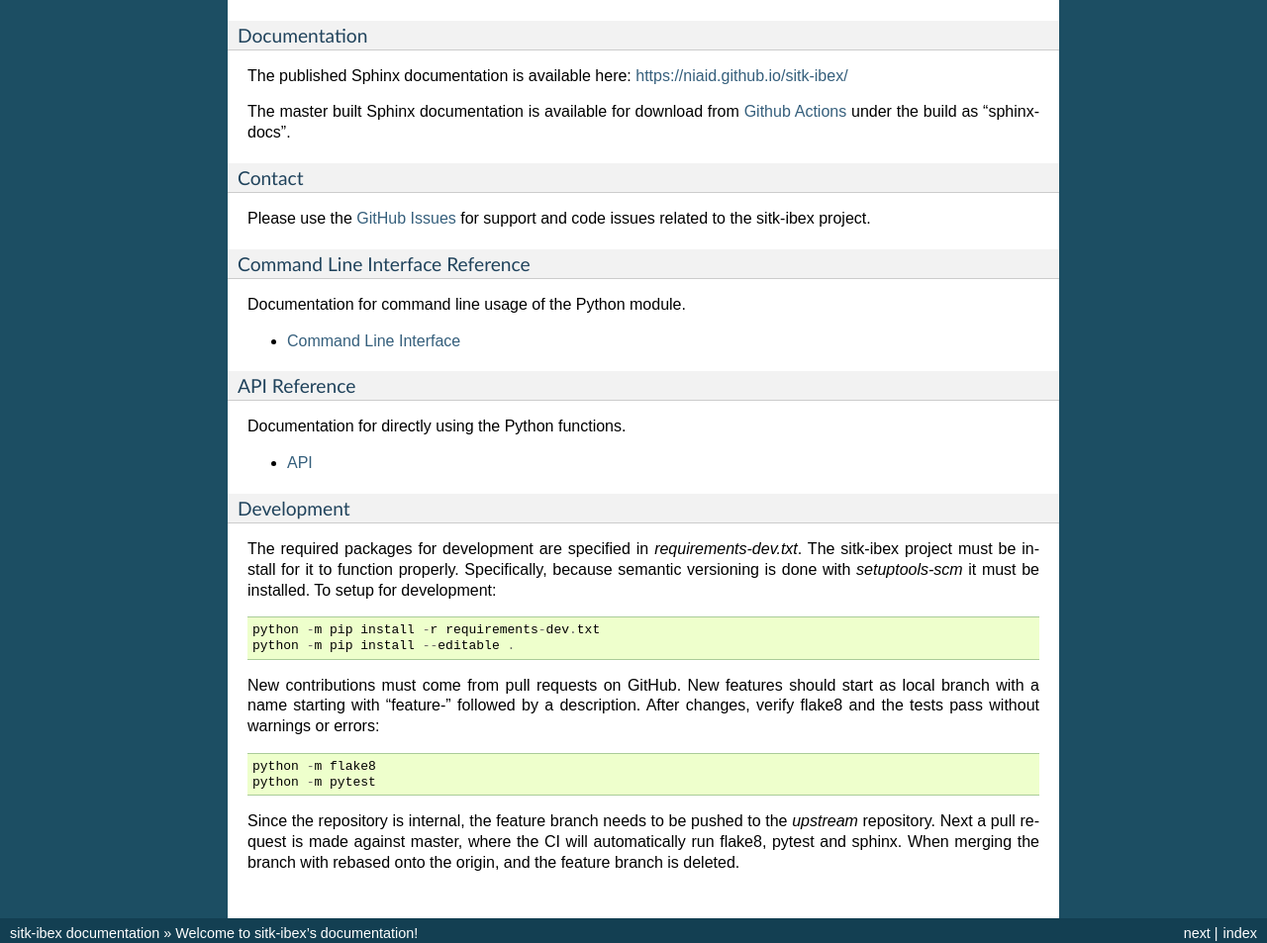
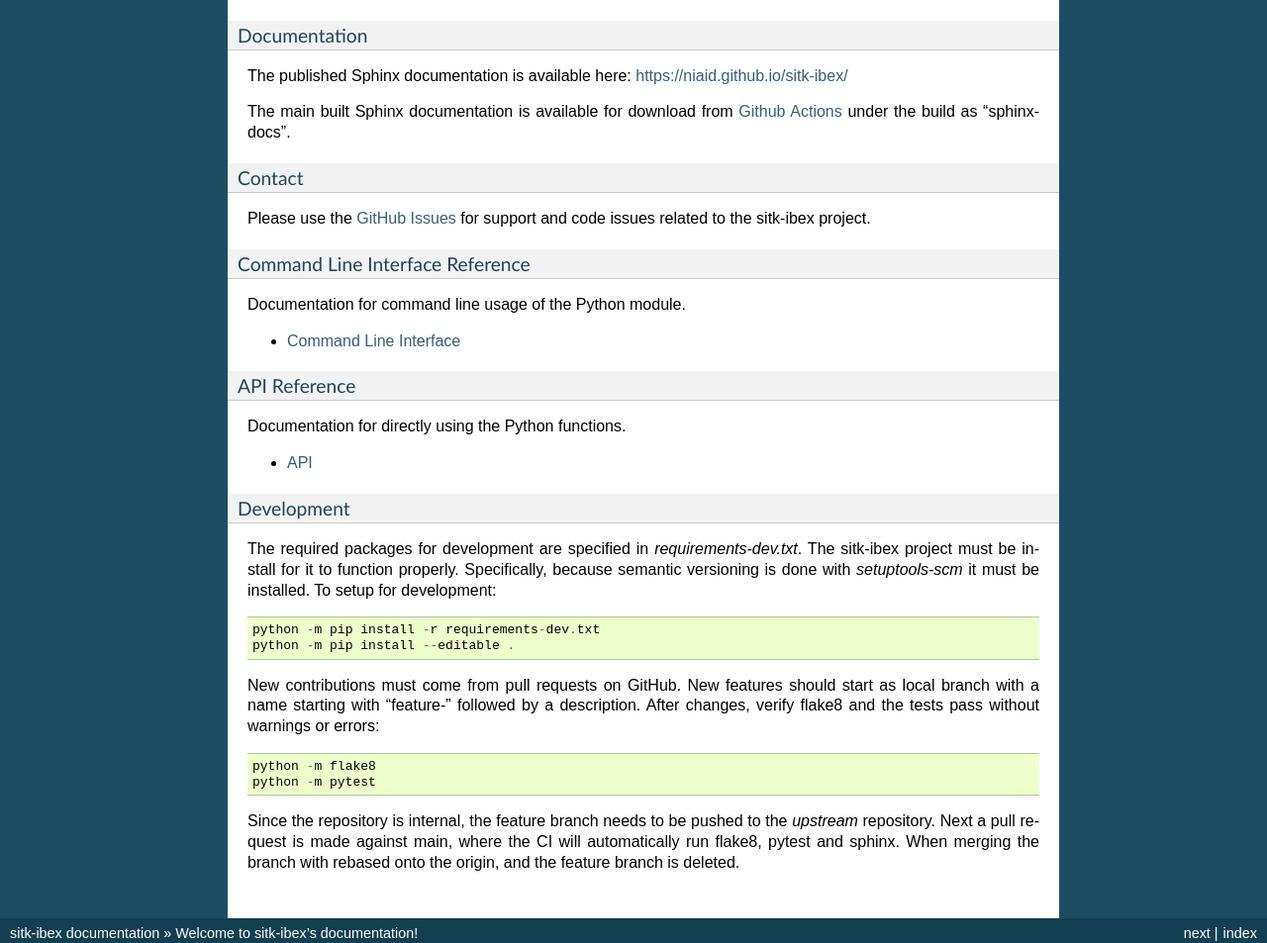
Before and after one commit to niaid/sitk-ibex, a Sphinx documentation site: the page built from docs/index.rst, in a window 1280 px wide and 1400 px high, scrolled down 1805 px. Shown: the part 442-1395 px from the top of the window at 99% size. Built offline with Sphinx 7.4.7, drawn with Linux system fonts in a browser that asks for light colours; the version number could not be read and is left out; some of the changed text lies outside the part shown.

Commit message:
Update CI and documentation for main branch rename

```diff
--- a/README.rst
+++ b/README.rst
@@ -30,9 +30,9 @@
 Build Status
 """"""""""""
 
-.. image:: https://github.com/niaid/sitk-ibex/workflows/Python%20Test%20and%20Package/badge.svg?branch=master&event=push
-   :target: https://github.com/niaid/sitk-ibex/actions?query=branch%3A+master+
-   :alt: Master Build Status
+.. image:: https://github.com/niaid/sitk-ibex/workflows/Python%20Test%20and%20Package/badge.svg?branch=main&event=push
+   :target: https://github.com/niaid/sitk-ibex/actions?query=branch%3A+main+
+   :alt: Main Build Status
 
 Installation
 ------------
@@ -42,7 +42,7 @@
 
  python -m pip install sitkibex[zarr]
 
-Wheels from the master branch can be download wheel from `Github Actions`_ in the
+Wheels from the main branch can be download wheel from `Github Actions`_ in the
 "python-package" artifact.
 
 Dependencies are conventionally specified in `setup.py` and `requirements.txt` and therefore installed as
@@ -57,7 +57,7 @@
 .. image:: https://zenodo.org/badge/DOI/10.5281/zenodo.4304786.svg
    :target: https://doi.org/10.5281/zenodo.4304786
 
-Any image and transform file format supported by `SimpleITK's IO <https://simpleitk.readthedocs.io/en/master/IO.html>`_
+Any image and transform file format supported by `SimpleITK's IO <https://simpleitk.readthedocs.io/en/main/IO.html>`_
 can be used by sitk-ibex. The NRRD or `NGFF <https://ngff.openmicroscopy.org/latest/>`_ image formats, and `txt` transform file
 extension are recommended.
 
@@ -135,7 +135,7 @@
 
 The published Sphinx documentation is available here: https://niaid.github.io/sitk-ibex/
 
-The master built Sphinx documentation is available for download from
+The main built Sphinx documentation is available for download from
 `Github Actions`_ under the build as "sphinx-docs".
 
 
@@ -149,7 +149,7 @@
 .. _SimpleITK toolkit: https://simpleitk.org
 .. _Fiji: https://fiji.sc
 .. _pip: https://pip.pypa.io/en/stable/quickstart/
-.. _Github Actions: https://github.com/niaid/sitk-ibex/actions?query=branch%3Amaster
+.. _Github Actions: https://github.com/niaid/sitk-ibex/actions?query=branch%3Amain
 .. _NRRD: http://teem.sourceforge.net/nrrd/format.html
 .. _GitHub Issues:  https://github.com/niaid/sitk-ibex
 .. _wheel: https://www.python.org/dev/peps/pep-0427/
--- a/docs/index.rst
+++ b/docs/index.rst
@@ -44,5 +44,5 @@
   python -m pytest
 
 Since the repository is internal, the feature branch needs to be
-pushed to the *upstream* repository. Next a pull request is made against master, where the CI will automatically run
+pushed to the *upstream* repository. Next a pull request is made against main, where the CI will automatically run
 flake8, pytest and sphinx. When merging the branch with rebased onto the origin, and the feature branch is deleted.
```
Also changed, not shown: 1 other file.
